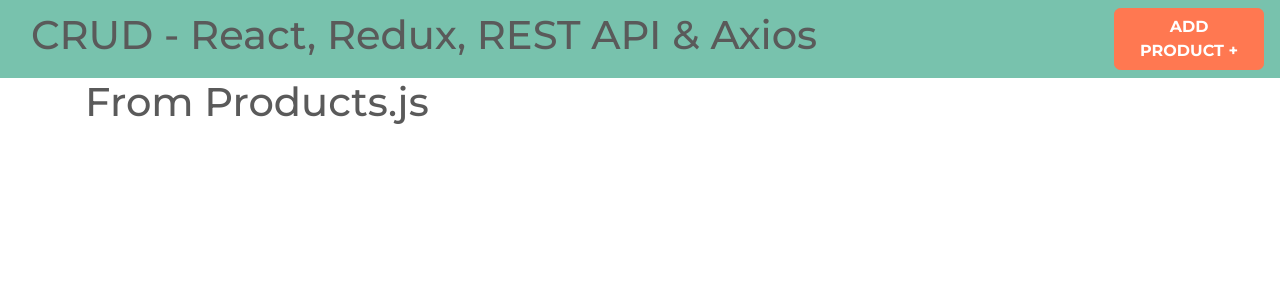
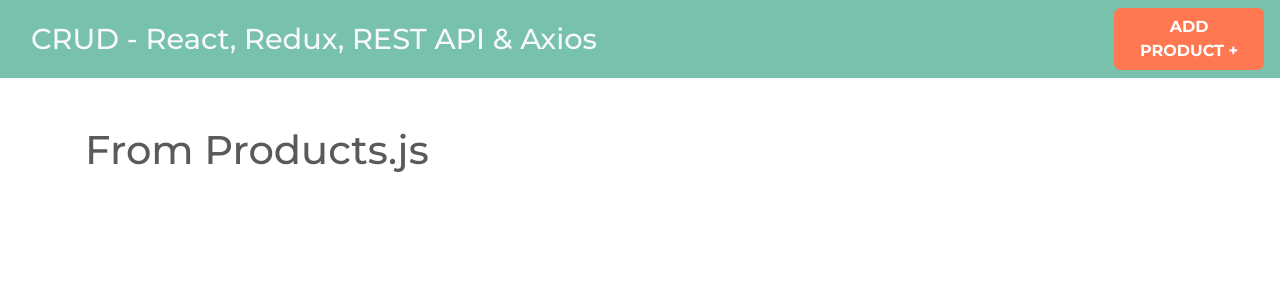
Before and after one commit to DiegoMutre/crud-redux, a React (Create React App) app: page / in a window 1280 px wide. Shown: the top 300 px of the page. Built offline with nearby package versions, Linux system fonts and the light colour scheme.

Commit message:
feat: Change 'a' tag for 'Link' in Header.js

```diff
--- a/src/App.js
+++ b/src/App.js
@@ -8,7 +8,7 @@
     return (
         <BrowserRouter>
             <Header />
-            <div className="container">
+            <div className="container mt-5">
                 <Switch>
                     <Route exact path="/" component={Products} />
                     <Route exact path="/products/new" component={NewProduct} />
--- a/src/components/Header.js
+++ b/src/components/Header.js
@@ -1,15 +1,21 @@
+import { Link } from "react-router-dom";
+
 const Header = () => {
     return (
         <nav className="navbar navbar-expand-lg navbar-dark bg-primary justify-content-between">
             <div className="container">
-                <h1>CRUD - React, Redux, REST API & Axios</h1>
+                <h1>
+                    <Link to="/" className="text-light">
+                        CRUD - React, Redux, REST API & Axios
+                    </Link>
+                </h1>
             </div>
-            <a
+            <Link
                 className="btn btn-danger nuevo-post d-block d-md-inline-block"
-                href="/products/new"
+                to="/products/new"
             >
                 Add Product &#43;
-            </a>
+            </Link>
         </nav>
     );
 };
```
